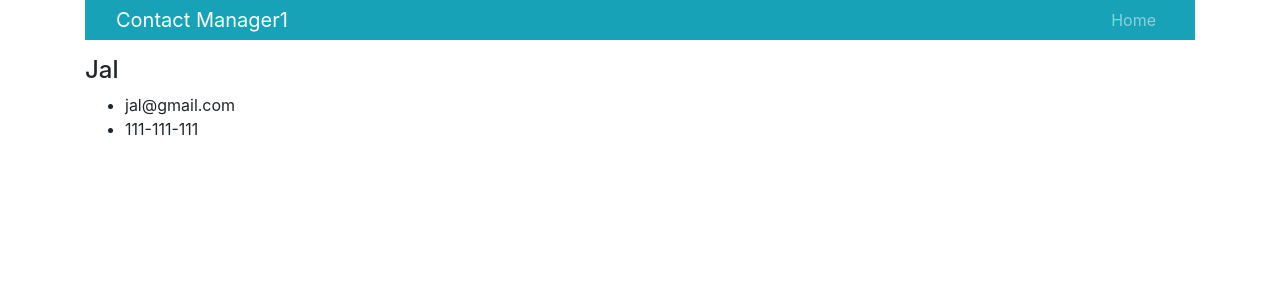
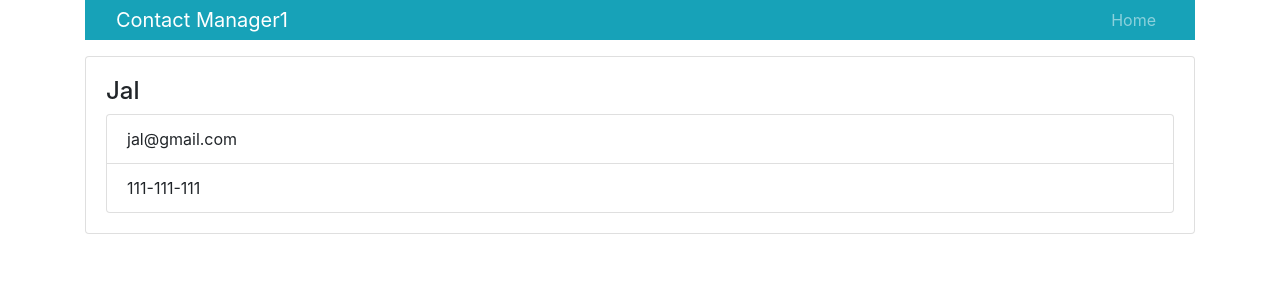
Before and after one commit to japsy123/ContactManager, a React (Create React App) app: page / in a window 1280 px wide. Shown: the top 300 px of the page. Built offline with nearby package versions, Linux system fonts and the light colour scheme.

Commit message:
Adding card class for contact

```diff
--- a/src/components/Contact.js
+++ b/src/components/Contact.js
@@ -5,11 +5,11 @@
   render() {
     const { name, email, phone } = this.props;
     return (
-      <div>
+      <div className="card card-body ">
         <h4> {name}</h4>
-        <ul>
-          <li>{email}</li>
-          <li>{phone}</li>
+        <ul className="list-group">
+          <li className="list-group-item">{email}</li>
+          <li className="list-group-item">{phone}</li>
         </ul>
       </div>
     );
```
